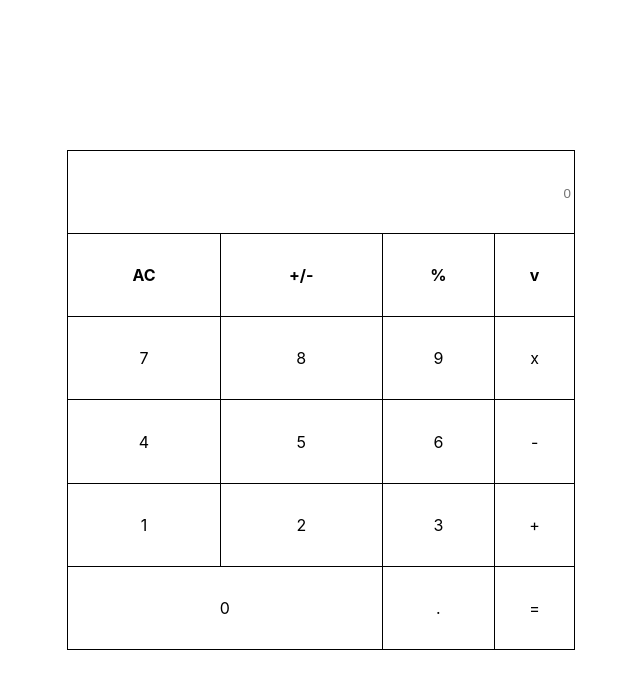
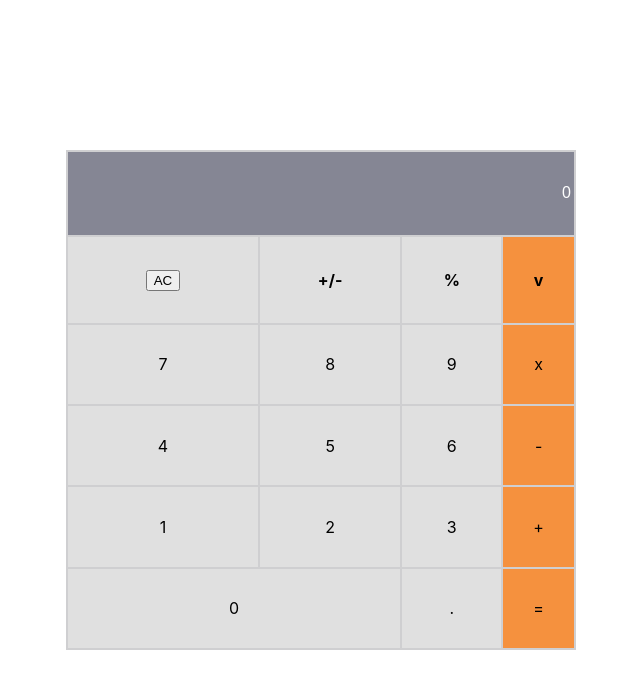
Before and after one commit to teitonny/Math-magician, a React (Create React App) app: page / in a window 1280 px wide. Shown: the top 688 px of the page, without its empty margins (319-959 px from the left). Built offline with nearby package versions, Linux system fonts and the light colour scheme.

Commit message:
added colors and buton to the website

```diff
--- /dev/null
+++ b/src/components/Buttons.js
@@ -0,0 +1,7 @@
+function Buttons() {
+  return (
+    <button type="submit"> AC </button>
+  );
+}
+
+export default Buttons;
--- a/src/components/Calculator.css
+++ b/src/components/Calculator.css
@@ -11,12 +11,21 @@ table {
     width: 500px;
     height: 500px;
     text-align: center;
+    background-color: #E0E0E0;
+}
+
+.inputHead {
+    background-color: #858694;
 }
 
 .input_output_textBox {
     width: 500px;
     border: none;
     text-align: end;
+    height: 100%;
+    background-color: #858694;
+    color: #FFF;
+    font-size: 100%;
 }
 
 .input_output_textBox:focus {
@@ -24,6 +33,15 @@ table {
 }
 
 table, th, td {
-    border: 1px solid black;
+    border: 2px solid #cfcfd1;
     border-collapse: collapse;
+    cursor: pointer;
 }
+
+.orange {
+    background-color: #f5913e;
+}
+
+::placeholder {
+    color: #FFF;
+}
--- a/src/components/Calculator.js
+++ b/src/components/Calculator.js
@@ -1,43 +1,46 @@
 import './Calculator.css';
+import Buttons from './Buttons';
 
 function Calculator() {
   return (
     <div className="main-wrapper">
       <table>
         <tr>
-          <th colSpan="4">
+          <th colSpan="4" className="inputHead">
             {' '}
             <input placeholder="0" className="input_output_textBox" />
           </th>
         </tr>
         <tr>
-          <th>AC</th>
+          <th>
+            <Buttons />
+          </th>
           <th>+/-</th>
           <th>%</th>
-          <th>v</th>
+          <th className="orange">v</th>
         </tr>
         <tr>
           <td>7</td>
           <td>8</td>
           <td>9</td>
-          <td>x</td>
+          <td className="orange">x</td>
         </tr>
         <tr>
           <td>4</td>
           <td>5</td>
           <td>6</td>
-          <td>-</td>
+          <td className="orange">-</td>
         </tr>
         <tr>
           <td>1</td>
           <td>2</td>
           <td>3</td>
-          <td>+</td>
+          <td className="orange">+</td>
         </tr>
         <tr>
           <td colSpan="2">0</td>
           <td>.</td>
-          <td>=</td>
+          <td className="orange">=</td>
         </tr>
       </table>
     </div>
```
